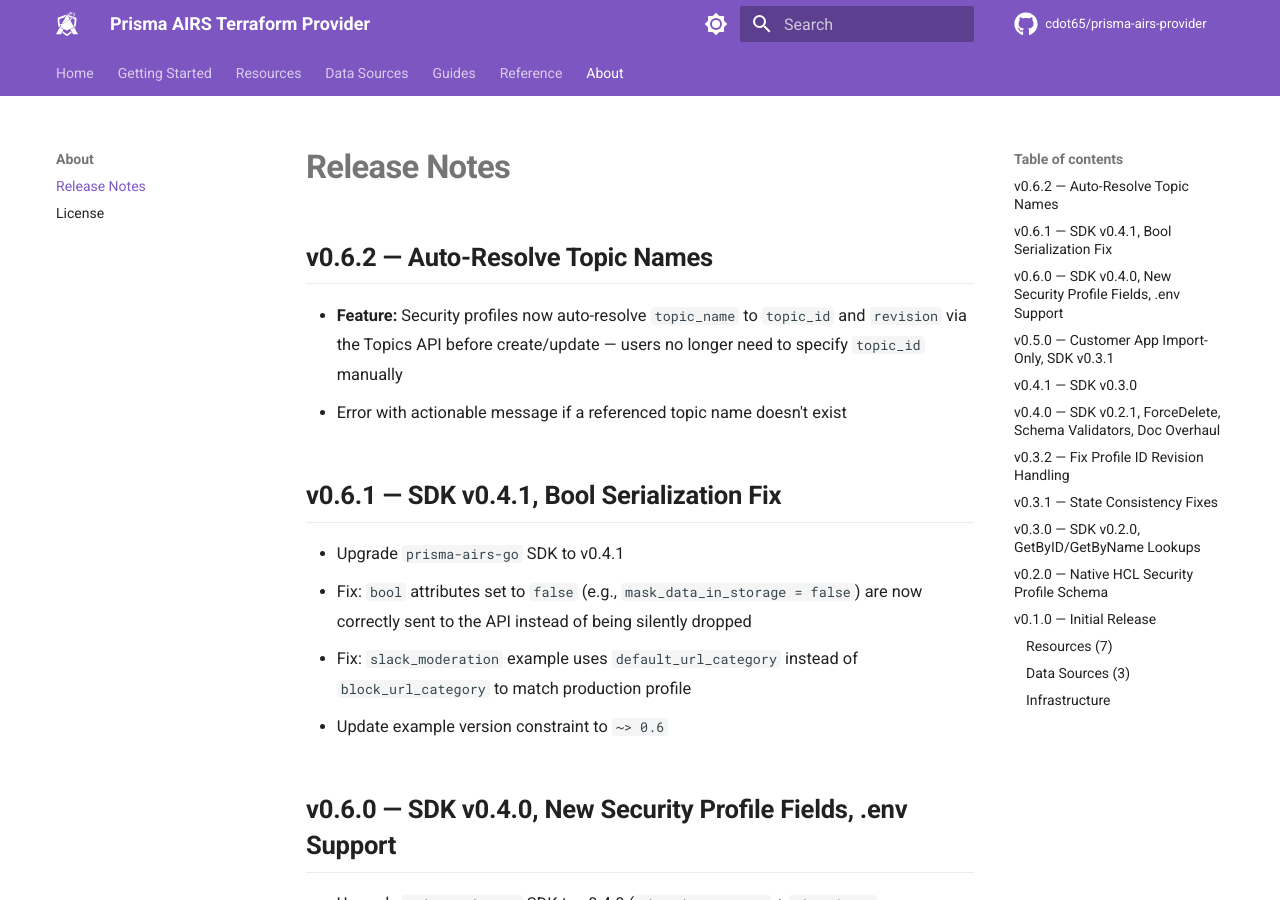
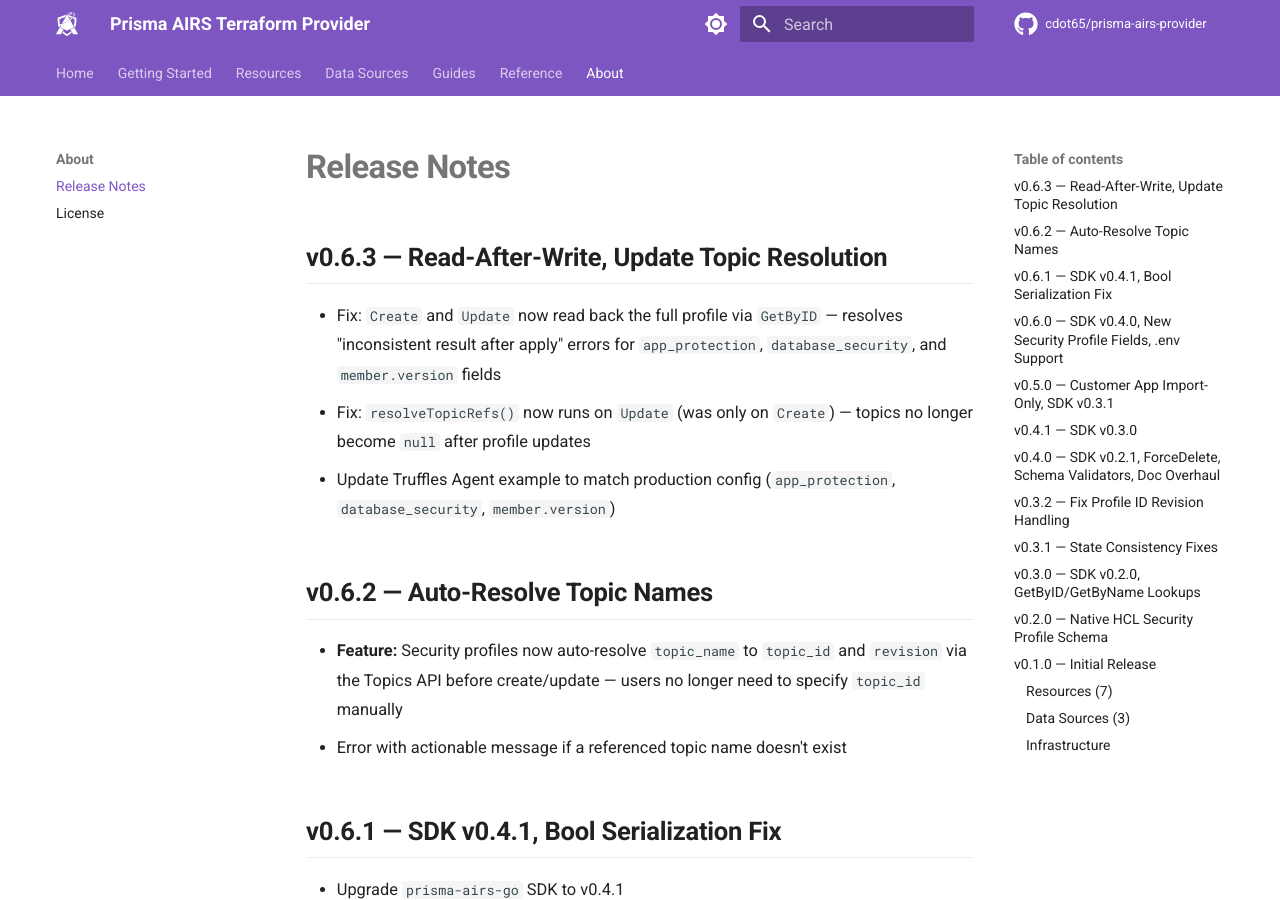
Before and after one commit to cdot65/terraform-provider-prisma-airs, an MkDocs documentation site: the page built from docs/about/release-notes.md, in a window 1280 px wide and 900 px high. Built offline with MkDocs 1.6.1 and Material for MkDocs 9.7.7, drawn with Linux system fonts in a browser that asks for light colours; comment, search, counter and statistics services are not loaded.

Commit message:
docs: add v0.6.3 release notes

```diff
--- a/docs/about/release-notes.md
+++ b/docs/about/release-notes.md
@@ -1,4 +1,10 @@
 # Release Notes
+
+## v0.6.3 — Read-After-Write, Update Topic Resolution
+
+- Fix: `Create` and `Update` now read back the full profile via `GetByID` — resolves "inconsistent result after apply" errors for `app_protection`, `database_security`, and `member.version` fields
+- Fix: `resolveTopicRefs()` now runs on `Update` (was only on `Create`) — topics no longer become `null` after profile updates
+- Update Truffles Agent example to match production config (`app_protection`, `database_security`, `member.version`)
 
 ## v0.6.2 — Auto-Resolve Topic Names
 
```
